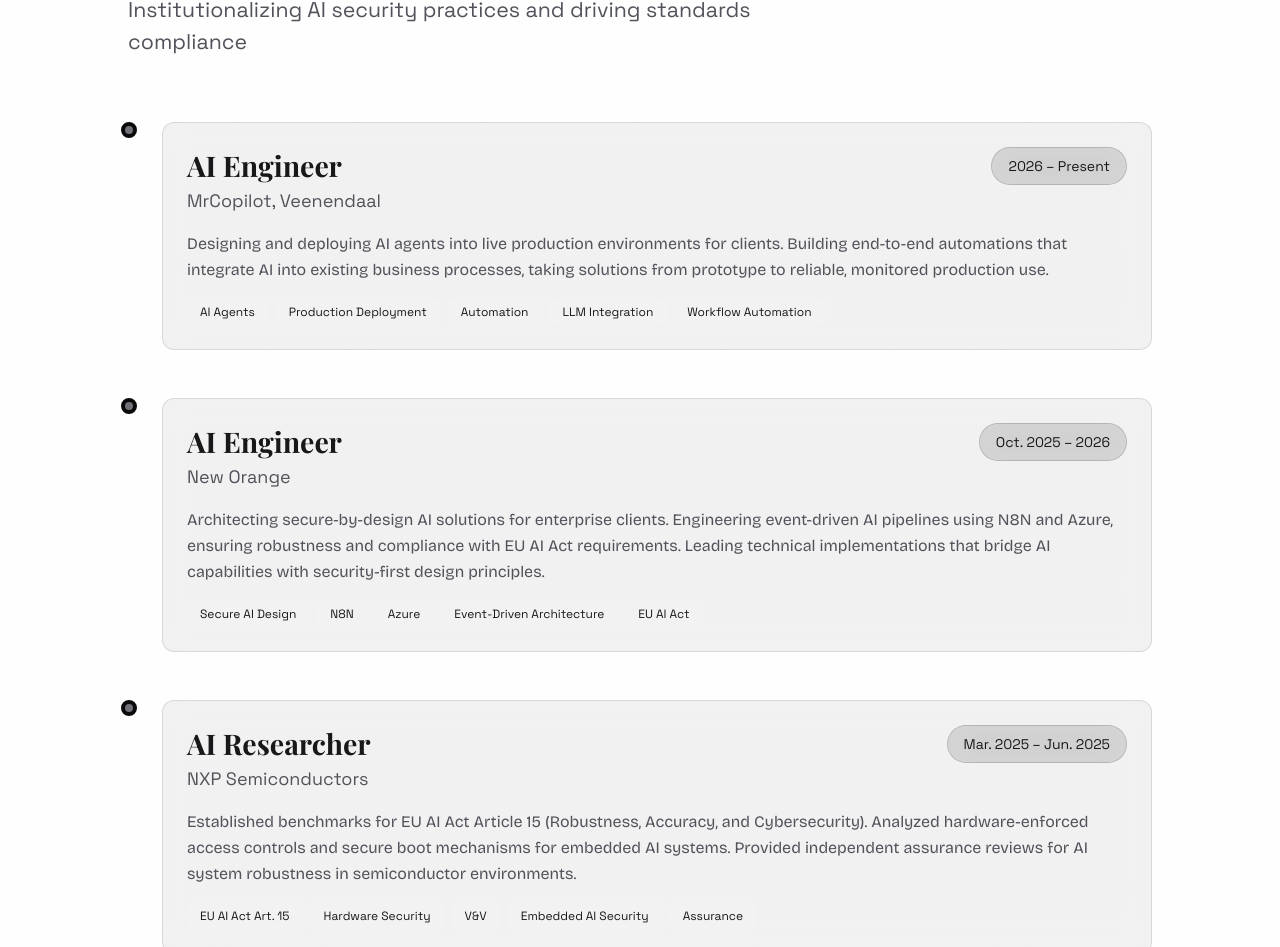
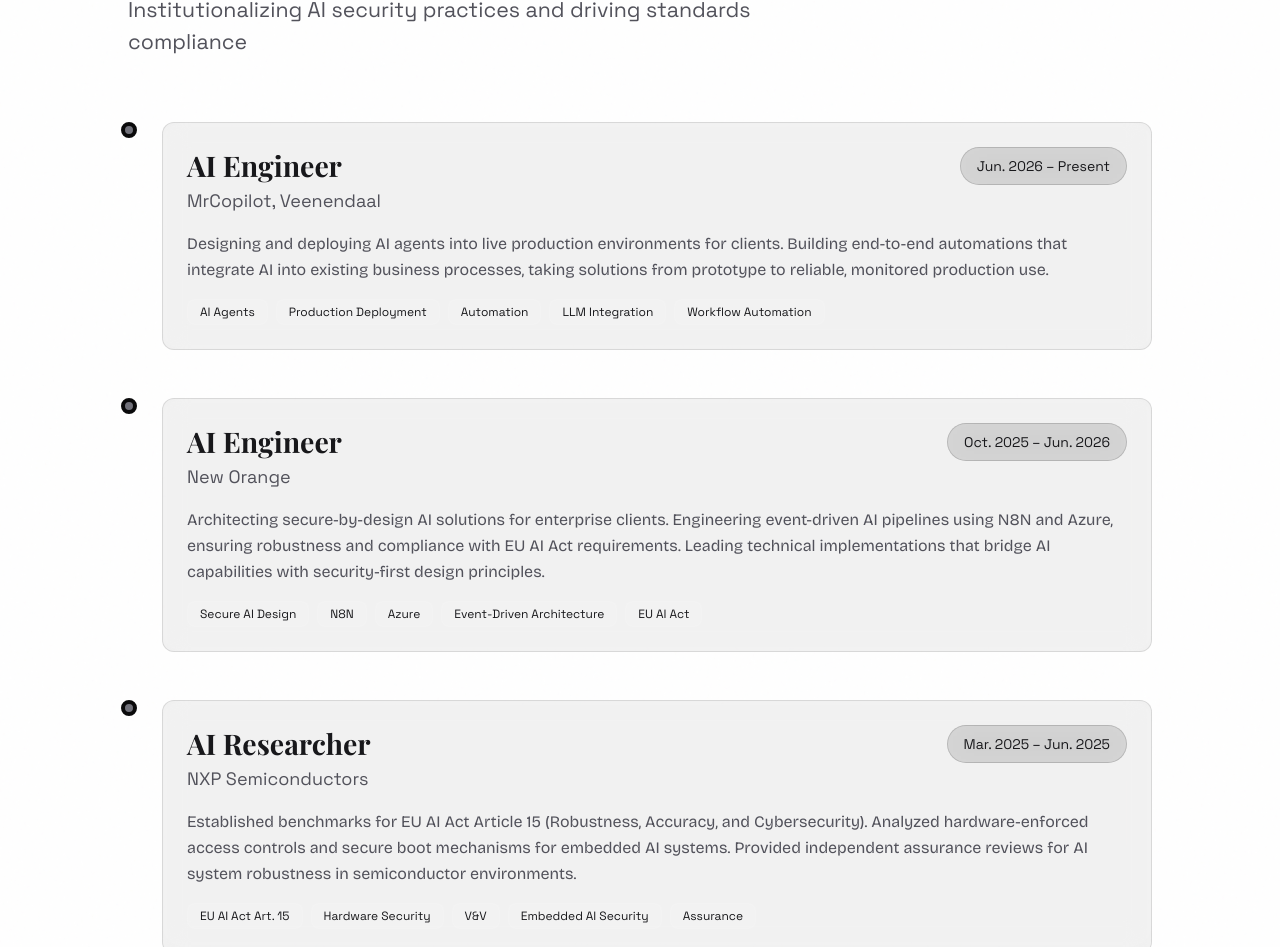
Before and after one commit to BarisAtik/portfolio, a Next.js app: page / in a window 1280 px wide. Shown: the part 1008-1955 px from the top of the page. Built offline with nearby package versions, Linux system fonts and the light colour scheme.

Commit message:
Set MrCopilot start and New Orange end to Jun. 2026
Co-Authored-By: Claude Opus 5.5 <noreply@anthropic.com>
Claude-Session: https://claude.ai/code/session_019YxRpaYcwP9zCEfd46k2W5

```diff
--- a/components/WorkExperience.tsx
+++ b/components/WorkExperience.tsx
@@ -8,14 +8,14 @@ const experiences = [
   {
     title: 'AI Engineer',
     company: 'MrCopilot, Veenendaal',
-    period: '2026 – Present',
+    period: 'Jun. 2026 – Present',
     description: 'Designing and deploying AI agents into live production environments for clients. Building end-to-end automations that integrate AI into existing business processes, taking solutions from prototype to reliable, monitored production use.',
     technologies: ['AI Agents', 'Production Deployment', 'Automation', 'LLM Integration', 'Workflow Automation'],
   },
   {
     title: 'AI Engineer',
     company: 'New Orange',
-    period: 'Oct. 2025 – 2026',
+    period: 'Oct. 2025 – Jun. 2026',
     description: 'Architecting secure-by-design AI solutions for enterprise clients. Engineering event-driven AI pipelines using N8N and Azure, ensuring robustness and compliance with EU AI Act requirements. Leading technical implementations that bridge AI capabilities with security-first design principles.',
     technologies: ['Secure AI Design', 'N8N', 'Azure', 'Event-Driven Architecture', 'EU AI Act'],
   },
```
